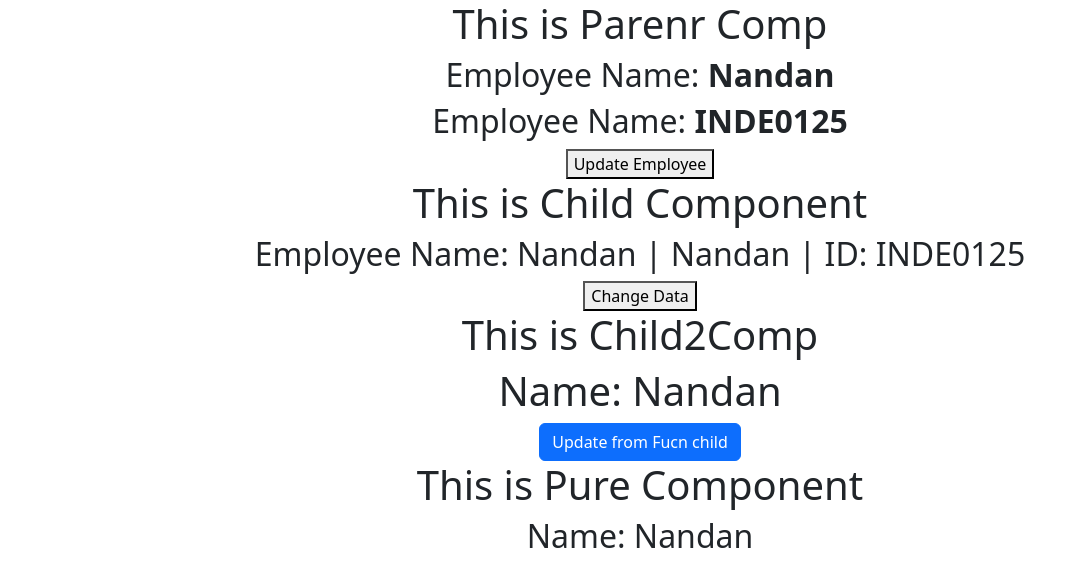
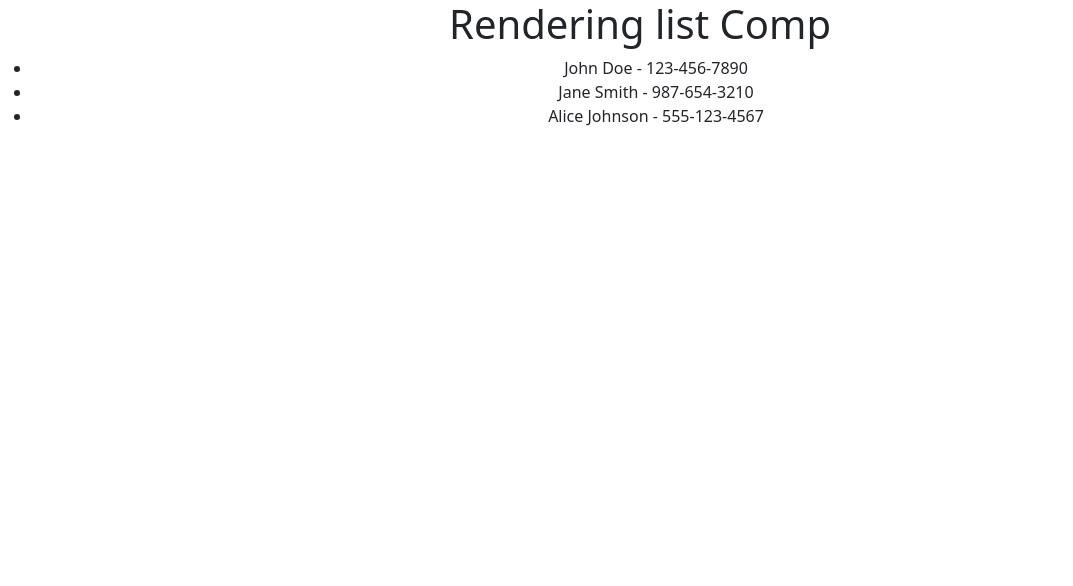
Before and after one commit to snandan2290/react_learn, a React (Create React App) app: page / in a window 1280 px wide. Shown: the top 586 px of the page, without its empty margins (0-1073 px from the left). Built offline with nearby package versions, Linux system fonts and the light colour scheme.

Commit message:
Rendering array of hash in component

```diff
--- a/src/App.js
+++ b/src/App.js
@@ -1,7 +1,8 @@
 // import logo from "./logo.svg";
 import "./App.css";
 // import ConditionalRenComp from "./componenets/ConditionalRenComp";
-import ParentComp from "./componenets/ParentComp";
+// import ParentComp from "./componenets/ParentComp";
+import RenderListComp from "./componenets/RenderListComp";
 // import ImageToggleComp from "./componenets/ImageToggleComp";
 // import CounterComp from "./componenets/CounterComp";
 // import InfoComp from "./componenets/InfoComp";
@@ -42,7 +43,8 @@ function App() {
       {/* <ImageToggleComp /> */}
       {/* <ConditionalRenComp />
        */}
-      <ParentComp />
+      {/* <ParentComp /> */}
+      <RenderListComp></RenderListComp>
     </div>
   );
 }
--- /dev/null
+++ b/src/componenets/RenderListComp.js
@@ -0,0 +1,37 @@
+import React, { Component } from "react";
+
+export class RenderListComp extends Component {
+  constructor(props) {
+    super(props);
+
+    this.state = {
+      users: [
+        { id: 1, name: "John Doe", phone: "123-456-7890" },
+        { id: 2, name: "Jane Smith", phone: "987-654-3210" },
+        { id: 3, name: "Alice Johnson", phone: "555-123-4567" },
+      ],
+    };
+  }
+
+  render() {
+    const users = this.state.users;
+    return (
+      <div>
+        <h1>Rendering list Comp</h1>
+        {users.length > 0 ? (
+          <ul>
+            {users.map((user) => (
+              <li key={user.id}>
+                {user.name} - {user.phone}
+              </li>
+            ))}
+          </ul>
+        ) : (
+          <h2>No users found!!</h2>
+        )}
+      </div>
+    );
+  }
+}
+
+export default RenderListComp;
```
